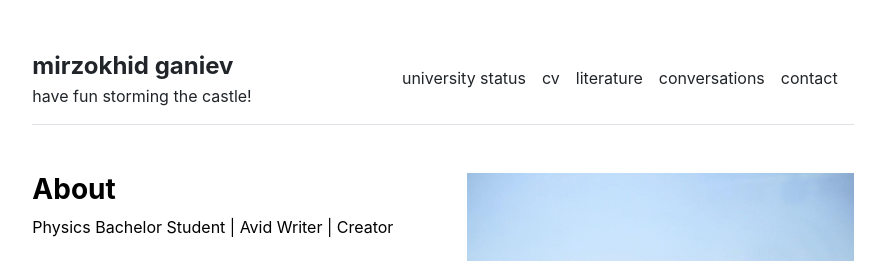
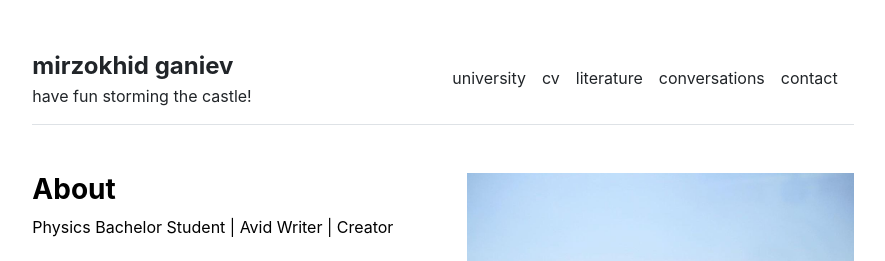
Before and after one commit to Mirzokhid/mirzokhid.github.io, a Jekyll site: the page built from README.md, in a window 1280 px wide. Shown: the top 261 px of the page, without its empty margins (197-1082 px from the left). Built offline with Jekyll 4.4.1, drawn with Linux system fonts in a browser that asks for light colours; our own code applies the rules of GitHub Pages for plain Markdown files.

Commit message:
Update settings.yml

```diff
--- a/_data/settings.yml
+++ b/_data/settings.yml
@@ -1,5 +1,5 @@
 menu:
-- {name: 'university status', url: '/people'}
+- {name: 'university', url: '/people'}
 - {name: 'cv', url: '/publications'}
 - {name: 'literature', url: '/courses'}
 - {name: 'conversations', url: '/cv'}
```
